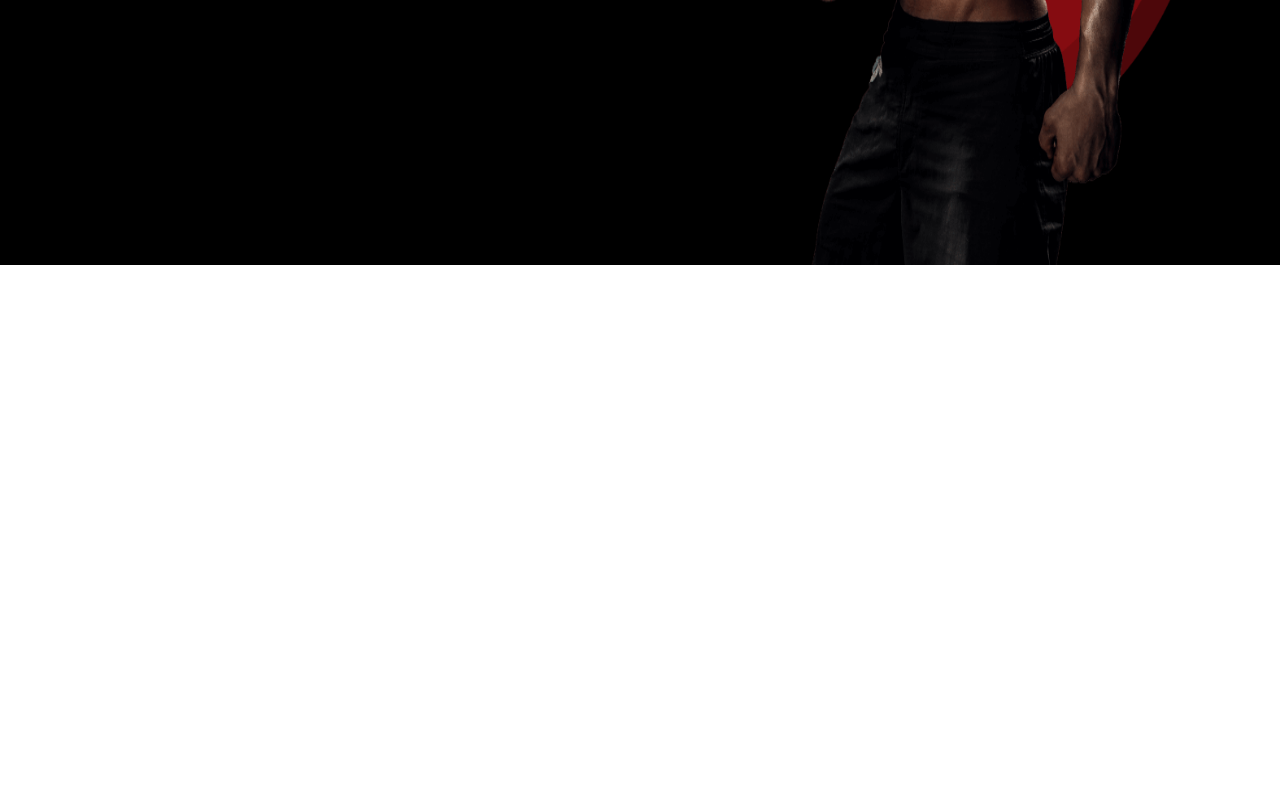
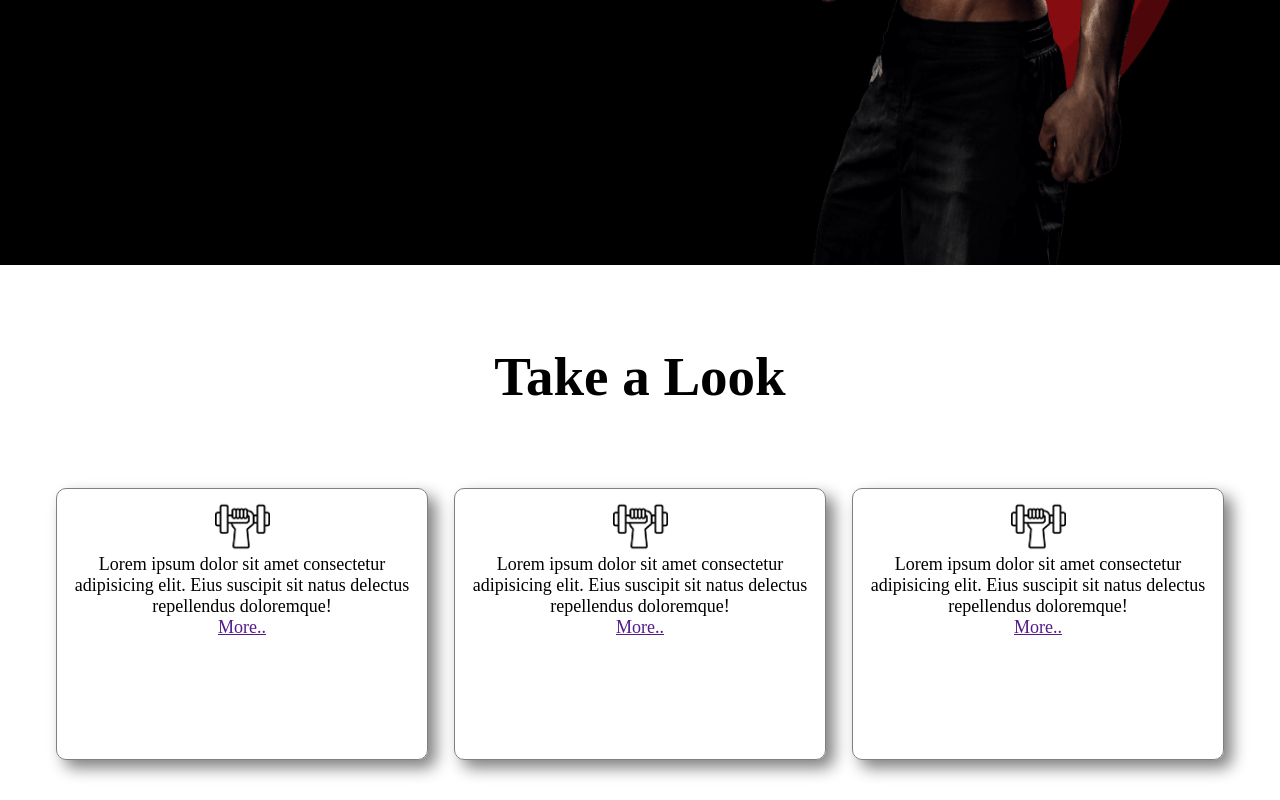
Before and after one commit to Rimonhasan7/build_simple_website_html_css, a plain HTML site: page index.html in a window 1280 px wide. Shown: the part 608-1408 px from the top of the page. Before the commit the page ends 873 px from the top, so only its background shows below. Drawn offline with Linux system fonts and the light colour scheme.

Commit message:
take a look

```diff
--- a/css/style.css
+++ b/css/style.css
@@ -73,3 +73,36 @@
     background-color: gold;
     margin-top: 10px;
 }
+.card-container{
+    margin-top: 40px;
+    padding: 40px;
+}
+.card-container h1{
+    font-size: 55px;
+    text-align: center;
+    margin-bottom: 10px;
+}
+.card-box{
+    display: flex;
+    justify-content: space-evenly;
+    gap: 10px;
+}
+.card1{
+    border: 1px solid gray;
+    text-align: center;
+    box-shadow: 8px 8px 16px gray;
+    border-radius: 10px;
+    height: 250px;
+    width: 350px;
+    margin-top: 70px;
+    padding: 10px;
+    font-size: large;
+}
+.card-icon{
+    width: 55px;
+}
+.card1:hover{
+    border: 1px solid red;
+    margin-top: -10px;
+    transition: 8px;
+}
--- a/index.html
+++ b/index.html
@@ -39,5 +39,28 @@
             </div>
         </div>
     </section>
+    <section>
+        <div class="card-container">
+            <h1>Take a Look</h1>
+            <div class="card-box">
+                <div class="card1">
+                    <img class="card-icon" src="./images/package/icon1.png" alt="">
+                    <p>Lorem ipsum dolor sit amet consectetur adipisicing elit. Eius suscipit sit natus delectus repellendus doloremque! </p>
+                    <a href="">More..</a>
+                </div>
+                <div class="card1">
+                <img class="card-icon" src="./images/package/icon1.png" alt="">
+                <p>Lorem ipsum dolor sit amet consectetur adipisicing elit. Eius suscipit sit natus delectus repellendus doloremque! </p>
+                <a href="">More..</a>
+            </div>
+            <div class="card1">
+                <img class="card-icon" src="./images/package/icon1.png" alt="">
+                <p>Lorem ipsum dolor sit amet consectetur adipisicing elit. Eius suscipit sit natus delectus repellendus doloremque! </p>
+                <a href="">More..</a>
+            </div>
+
+            </div>
+        </div>
+    </section>
 </body>
 </html>
```
